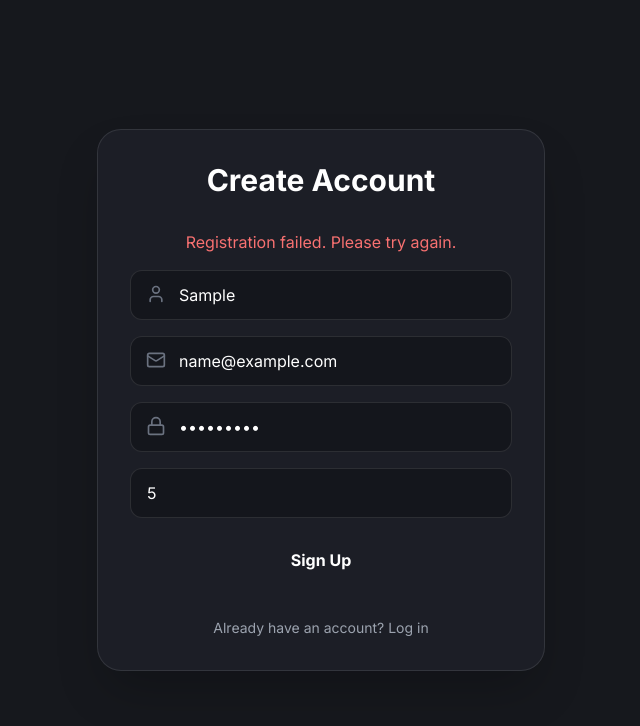
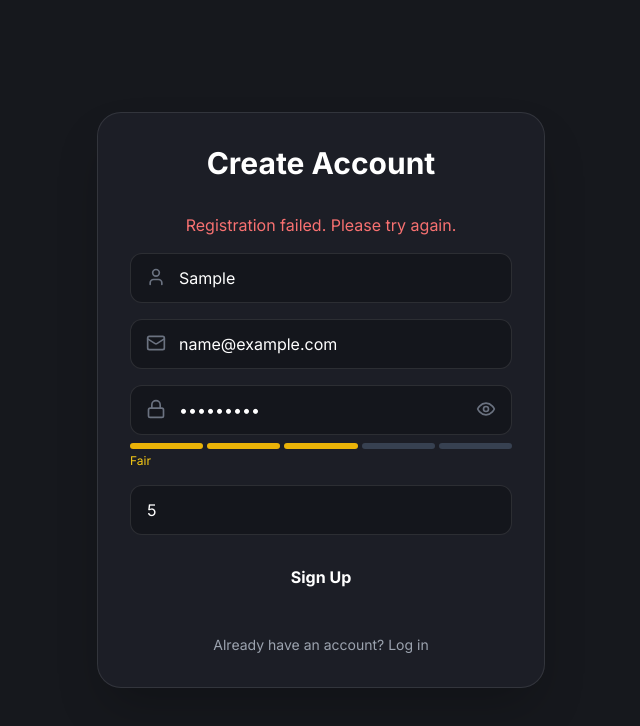
Before and after one commit to mechreaper007x/Mood-Based-Journal, a React (Vite) app in the folder moodjournal/moodjournal/frontend/: page /register in a window 1280 px wide. Both pictures are taken after typing "Sample", "name@example.com", "Sample123", "5" into the empty fields and a click on the button "Sign Up". Shown: the top 726 px of the page, without its empty margins (319-959 px from the left). Built offline with nearby package versions, Linux system fonts and the light colour scheme; no server answers.

Commit message:
Password strength check and new showing up!!!

```diff
--- a/moodjournal/moodjournal/frontend/src/pages/Login.jsx
+++ b/moodjournal/moodjournal/frontend/src/pages/Login.jsx
@@ -1,5 +1,5 @@
 import { motion } from 'framer-motion';
-import { Loader2, Lock, Mail } from 'lucide-react';
+import { Eye, EyeOff, Loader2, Lock, Mail } from 'lucide-react';
 import { useState } from 'react';
 import { Link, useNavigate } from 'react-router-dom';
 import { useAuth } from '../context/AuthContext';
@@ -7,6 +7,7 @@ import { useAuth } from '../context/AuthContext';
 const Login = () => {
   const [email, setEmail] = useState('');
   const [password, setPassword] = useState('');
+  const [showPassword, setShowPassword] = useState(false);
   const [error, setError] = useState('');
   const [loading, setLoading] = useState(false);
   const { login, profileComplete } = useAuth();
@@ -71,13 +72,20 @@ const Login = () => {
             <div className="relative">
               <Lock className="absolute left-4 top-3.5 text-gray-500" size={20} />
               <input
-                type="password"
+                type={showPassword ? 'text' : 'password'}
                 value={password}
                 onChange={(e) => setPassword(e.target.value)}
-                className="w-full bg-dark-input border border-white/10 rounded-xl py-3 pl-12 pr-4 text-white focus:outline-none focus:border-primary-DEFAULT transition-colors"
+                className="w-full bg-dark-input border border-white/10 rounded-xl py-3 pl-12 pr-12 text-white focus:outline-none focus:border-primary-DEFAULT transition-colors"
                 placeholder="••••••••"
                 required
               />
+              <button
+                type="button"
+                onClick={() => setShowPassword(!showPassword)}
+                className="absolute right-4 top-3.5 text-gray-500 hover:text-gray-300 transition-colors"
+              >
+                {showPassword ? <EyeOff size={20} /> : <Eye size={20} />}
+              </button>
             </div>
             <div className="mt-2 text-right">
               <Link to="/forgot-password" className="text-sm text-primary-DEFAULT hover:underline">
--- a/moodjournal/moodjournal/frontend/src/pages/Register.jsx
+++ b/moodjournal/moodjournal/frontend/src/pages/Register.jsx
@@ -1,5 +1,5 @@
 import { motion } from 'framer-motion';
-import { Loader2, Lock, Mail, User } from 'lucide-react';
+import { Eye, EyeOff, Loader2, Lock, Mail, User } from 'lucide-react';
 import { useState } from 'react';
 import { Link, useNavigate } from 'react-router-dom';
 import { useAuth } from '../context/AuthContext';
@@ -8,11 +8,27 @@ const Register = () => {
   const [username, setUsername] = useState('');
   const [email, setEmail] = useState('');
   const [password, setPassword] = useState('');
+  const [showPassword, setShowPassword] = useState(false);
   const [age, setAge] = useState('');
   const [error, setError] = useState('');
   const [loading, setLoading] = useState(false);
   const { register } = useAuth();
   const navigate = useNavigate();
+
+  // Password strength calculation
+  const getPasswordStrength = (pwd) => {
+    let strength = 0;
+    if (pwd.length >= 8) strength++;
+    if (pwd.length >= 12) strength++;
+    if (/[a-z]/.test(pwd) && /[A-Z]/.test(pwd)) strength++;
+    if (/\d/.test(pwd)) strength++;
+    if (/[!@#$%^&*(),.?":{}|<>]/.test(pwd)) strength++;
+    return strength;
+  };
+
+  const passwordStrength = getPasswordStrength(password);
+  const strengthLabels = ['Very Weak', 'Weak', 'Fair', 'Good', 'Strong'];
+  const strengthColors = ['bg-red-500', 'bg-orange-500', 'bg-yellow-500', 'bg-lime-500', 'bg-green-500'];
 
   const handleSubmit = async (e) => {
     e.preventDefault();
@@ -54,10 +70,46 @@ const Register = () => {
                     <input type="email" placeholder="Email" value={email} onChange={e => setEmail(e.target.value)}
                         className="w-full bg-dark-input border border-white/10 rounded-xl py-3 pl-12 text-white focus:border-primary-DEFAULT outline-none" required />
                 </div>
-                <div className="relative">
-                    <Lock className="absolute left-4 top-3.5 text-gray-500" size={20} />
-                    <input type="password" placeholder="Password" value={password} onChange={e => setPassword(e.target.value)}
-                        className="w-full bg-dark-input border border-white/10 rounded-xl py-3 pl-12 text-white focus:border-primary-DEFAULT outline-none" required />
+                <div>
+                    <div className="relative">
+                        <Lock className="absolute left-4 top-3.5 text-gray-500" size={20} />
+                        <input
+                            type={showPassword ? 'text' : 'password'}
+                            placeholder="Password"
+                            value={password}
+                            onChange={e => setPassword(e.target.value)}
+                            className="w-full bg-dark-input border border-white/10 rounded-xl py-3 pl-12 pr-12 text-white focus:border-primary-DEFAULT outline-none"
+                            required
+                        />
+                        <button
+                            type="button"
+                            onClick={() => setShowPassword(!showPassword)}
+                            className="absolute right-4 top-3.5 text-gray-500 hover:text-gray-300 transition-colors"
+                        >
+                            {showPassword ? <EyeOff size={20} /> : <Eye size={20} />}
+                        </button>
+                    </div>
+                    {/* Password Strength Indicator */}
+                    {password && (
+                        <div className="mt-2">
+                            <div className="flex gap-1 mb-1">
+                                {[0, 1, 2, 3, 4].map((i) => (
+                                    <div
+                                        key={i}
+                                        className={`h-1.5 flex-1 rounded-full transition-colors ${
+                                            i < passwordStrength ? strengthColors[passwordStrength - 1] : 'bg-gray-700'
+                                        }`}
+                                    />
+                                ))}
+                            </div>
+                            <p className={`text-xs ${
+                                passwordStrength < 2 ? 'text-red-400' :
+                                passwordStrength < 4 ? 'text-yellow-400' : 'text-green-400'
+                            }`}>
+                                {strengthLabels[passwordStrength - 1] || 'Very Weak'}
+                            </p>
+                        </div>
+                    )}
                 </div>
                 <div className="relative">
                     <input type="number" placeholder="Age (Optional)" value={age} onChange={e => setAge(e.target.value)}
```
